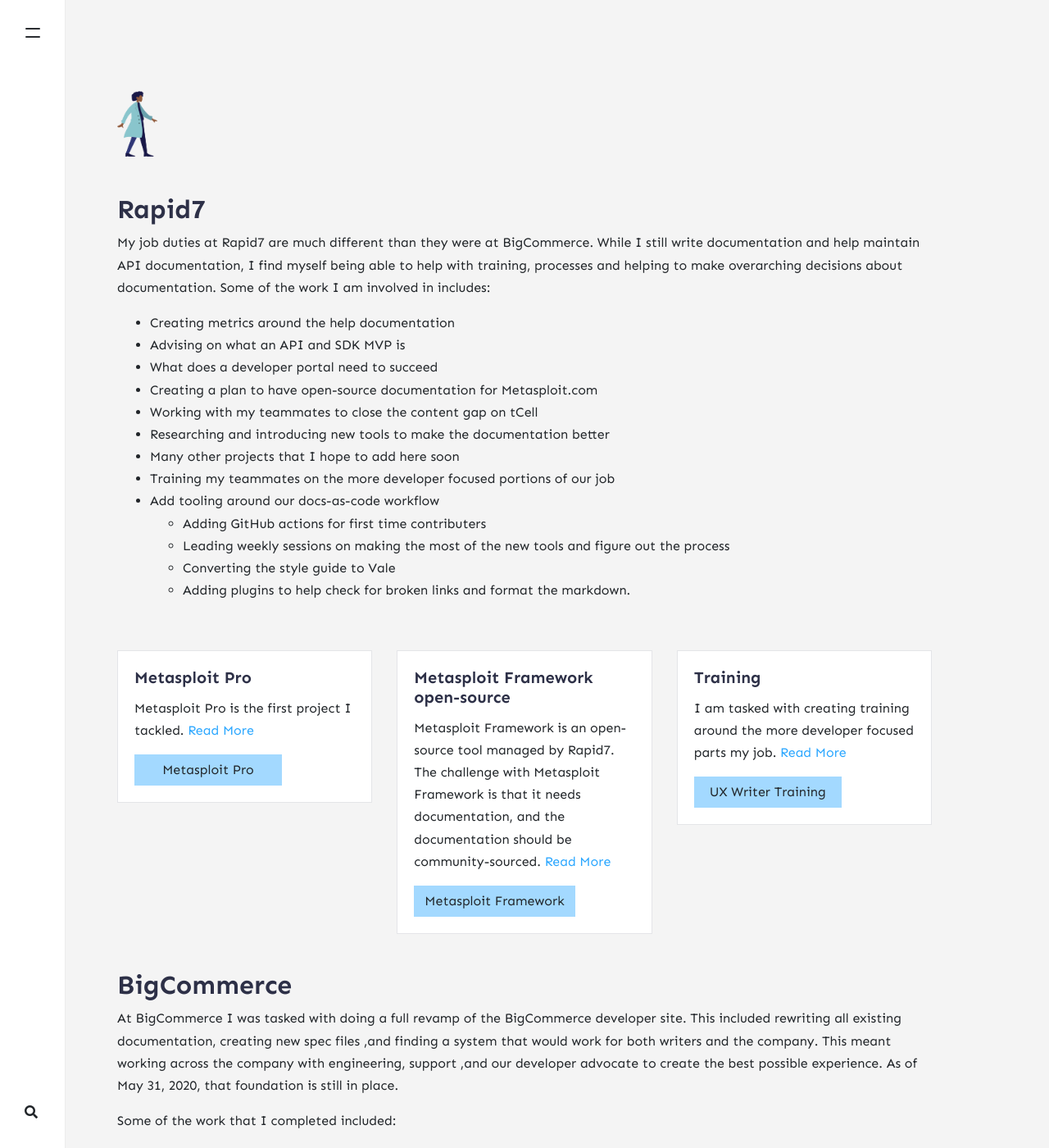
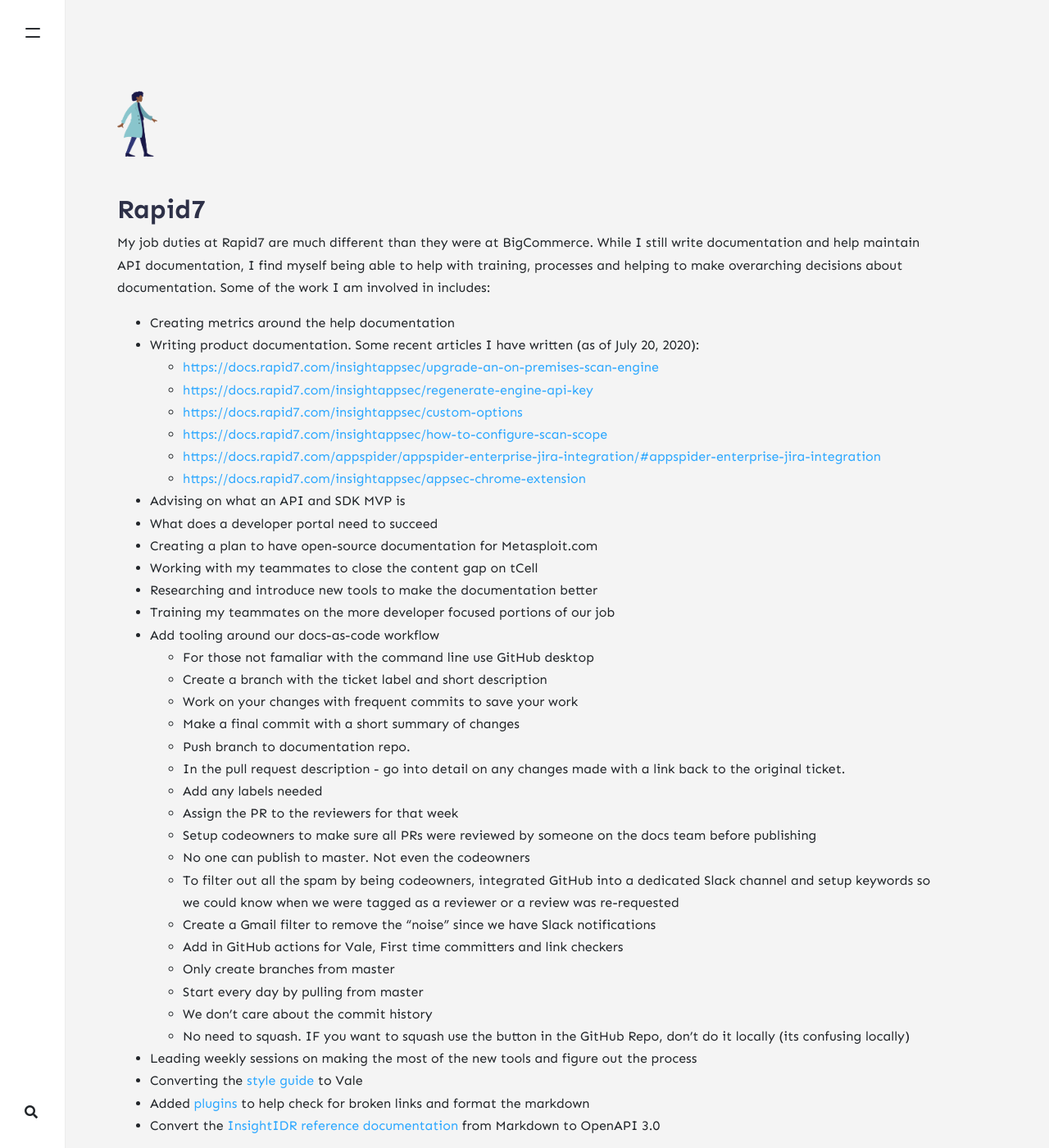
Before and after one commit to tjperry07/personal-site, a Jekyll site: the page built from _pages/portfolio.md, in a window 1280 px wide and 1400 px high. Shown: the whole window at 82% size. Built offline with Jekyll 4.4.1, drawn with Linux system fonts in a browser that asks for light colours; nearby versions of some CDN libraries; comment, search, counter and statistics services are not loaded.

Commit message:
added more to portfolio page

```diff
--- a/_layouts/default.html
+++ b/_layouts/default.html
@@ -124,7 +124,8 @@
             </div>
             <div class="col-md-4 col-sm-12 text-center text-lg-right">
             <a href="/contact" style="color:#2D3047">Get in touch <i class="fas fa-envelope"></i></a>&nbsp;
-<a href="https://www.linkedin.com/in/tatianajperry/" target="_blank" style="color:#2D3047"><i class="fab fa-linkedin-in"></i></a>
+<a href="https://www.linkedin.com/in/tatianajperry/" target="_blank" style="color:#2D3047"><i class="fab fa-linkedin-in"></i></a>&nbsp;
+<a href="https://github.com/tjperry07/" target="_blank" style="color:#2D3047"><i class="fab fa-github"></i></a>
             </div>
         </div>
     </div>
--- a/_pages/portfolio.md
+++ b/_pages/portfolio.md
@@ -5,92 +5,110 @@ permalink: "/portfolio"
 toc: true
 description: "Portfolio for Tatiana Perry"
 ---
-
-
 ## Rapid7
 
 My job duties at Rapid7 are much different than they were at BigCommerce. While I still write documentation and help maintain API documentation, I find myself being able to help with training, processes and helping to make overarching decisions about documentation. Some of the work I am involved in includes:
 
 * Creating metrics around the help documentation
+* Writing product documentation. Some recent articles I have written (as of July 20, 2020):
+  * <https://docs.rapid7.com/insightappsec/upgrade-an-on-premises-scan-engine>
+  * <https://docs.rapid7.com/insightappsec/regenerate-engine-api-key>
+  * <https://docs.rapid7.com/insightappsec/custom-options>
+  * <https://docs.rapid7.com/insightappsec/how-to-configure-scan-scope>
+  * <https://docs.rapid7.com/appspider/appspider-enterprise-jira-integration/#appspider-enterprise-jira-integration>
+  * <https://docs.rapid7.com/insightappsec/appsec-chrome-extension>
 * Advising on what an API and SDK MVP is
 * What does a developer portal need to succeed
 * Creating a plan to have open-source documentation for Metasploit.com
 * Working with my teammates to close the content gap on tCell
-* Researching and introducing new tools to make the documentation better
-* Many other projects that I hope to add here soon
+* Researching and introduce new tools to make the documentation better
 * Training my teammates on the more developer focused portions of our job
 * Add tooling around our docs-as-code workflow
-  * Adding GitHub actions for first time contributers
-  * Leading weekly sessions on making the most of the new tools and figure out the process
-  * Converting the style guide to Vale
-  * Adding plugins to help check for broken links and format the markdown.
+  * For those not famaliar with the command line use GitHub desktop
+  * Create a branch with the ticket label and short description
+  * Work on your changes with frequent commits to save your work
+  * Make a final commit with a short summary of changes
+  * Push branch to documentation repo.
+  * In the pull request description - go into detail on any changes made with a link back to the original ticket.
+  * Add any labels needed
+  * Assign the PR to the reviewers for that week
+  * Setup codeowners to make sure all PRs were reviewed by someone on the docs team before publishing
+  * No one can publish to master. Not even the codeowners
+  * To filter out all the spam by being codeowners, integrated GitHub into a dedicated Slack channel and setup keywords so we could know when we were tagged as a reviewer or a review was re-requested
+  * Create a Gmail filter to remove the "noise" since we have Slack notifications
+  * Add in GitHub actions for Vale, First time committers and link checkers
+  * Only create branches from master
+  * Start every day by pulling from master
+  * We don't care about the commit history
+  * No need to squash. IF you want to squash use the button in the GitHub Repo, don't do it locally (its confusing locally)
+* Leading weekly sessions on making the most of the new tools and figure out the process
+* Converting the [style guide](https://github.com/tjperry07/ux-writing-linter-r7-old) to Vale
+* Added [plugins](/current-writing-setup-june-2020) to help check for broken links and format the markdown
+* Convert the [InsightIDR reference documentation](https://docs.rapid7.com/insightidr/log-search-api/) from Markdown to OpenAPI 3.0
 
 <br>
 
-  <div class="row">
-    <div class="col-sm-4">
-      <div class="card">
-        <div class="card-body">
-          <h5 class="card-title">Metasploit Pro</h5>
-          <p class="card-text">Metasploit Pro is the first project I tackled.  <a data-toggle="collapse" href="#metasploitpro" role="button" aria-expanded="false" aria-controls="metasploitpro">
-              Read More
-            </a></p>
-          <p>
-          </p>
-          <div class="collapse" id="metasploitpro">
-            <p>
-              The documentation needed an audit for gaps and a new site Information Architecture.  I started by interviewing support, the engineering team that manages the product, and the previous writer. All of the information allowed me to create a plan to organize the site by a standard pen-testing workflow, along with user interface walkthroughs. I also organized the information by importance to the customer.
-            </p>
-          </div>
-          <a href="https://metasploit.help.rapid7.com/docs" class="btn btn-primary" target="_blank">Metasploit Pro</a>
-        </div>
-      </div>
-    </div> <!--Card one end-->
-      <div class="col-sm-4">
-        <div class="card">
-          <div class="card-body">
-            <h5 class="card-title">Metasploit Framework open-source</h5>
-            <p class="card-text">Metasploit Framework is an open-source tool managed by Rapid7. The challenge with Metasploit Framework is that it needs documentation, and the documentation should be community-sourced. <a data-toggle="collapse" href="#metasploitframework" role="button" aria-expanded="false" aria-controls="metasploitframework">
-                Read More
-              </a></p>
-            <p>
-            </p>
-            <div class="collapse" id="metasploitframework">
-              <p>
-                To help the community begin to self manage, I created a process around adding documentation to Metasploit Framework.
-                </p>
+<div class="row">
+	<div class="col-sm-4">
+		<div class="card">
+			<div class="card-body">
+				<h5 class="card-title">Metasploit Pro</h5>
+				<p class="card-text">Metasploit Pro is the first project I tackled. <a data-toggle="collapse" href="#metasploitpro" role="button" aria-expanded="false" aria-controls="metasploitpro">
+						Read More
+					</a></p>
+				<p>
+				</p>
+				<div class="collapse" id="metasploitpro">
+					<p>
+						The documentation needed an audit for gaps and a new site Information Architecture. I started by interviewing support, the engineering team that manages the product, and the previous writer. All of the information allowed me to create a plan to organize the site by a standard pen-testing workflow, along with user interface walkthroughs. I also organized the information by importance to the customer.
+					</p>
+				</div>
+				<a href="https://metasploit.help.rapid7.com/docs" class="btn btn-primary" target="_blank">Metasploit Pro</a>
+			</div>
+		</div>
+	</div>
+	<!--Card one end-->
+	<div class="col-sm-4">
+		<div class="card">
+			<div class="card-body">
+				<h5 class="card-title">Metasploit Framework open-source</h5>
+				<p class="card-text">Metasploit Framework is an open-source tool managed by Rapid7. The challenge with Metasploit Framework is that it needs documentation, and the documentation should be community-sourced. <a data-toggle="collapse" href="#metasploitframework" role="button" aria-expanded="false" aria-controls="metasploitframework">
+						Read More
+					</a></p>
+				<p>
+				</p>
+				<div class="collapse" id="metasploitframework">
+					<p>To help the community begin to self manage, I created a process around adding documentation to Metasploit Framework.</p>
 
-                <p>There is a project on the repository where anytime a new feature is added, a card must be added. The card will include information about the feature and what should be documented.
-                </p>
+					<p>There is a project on the repository where anytime a new feature is added, a card must be added. The card will include information about the feature and what should be documented.</p>
 
-                <p>
-                  I also wrote new contributing guidelines. They include a style guide, content examples, and tooling around the process. To help the community write documentation without me standing over them, I used a Vale <a href="https://github.com/errata-ai/vale" target="_blank">https://github.com/errata-ai/vale</a>, to convert the style into .yml files they can check the writing. I also recommend they install Markdown lint, <a href="https://github.com/DavidAnson/markdownlin" target="_blank">https://github.com/DavidAnson/markdownlint</a>, which verifies that the markdown is written in a consistent style.
-                </p>
-            </div>
-            <a href="https://github.com/rapid7/metasploit-framework" class="btn btn-primary" target="_blank">Metasploit Framework</a>
-          </div>
-        </div>
-      </div>
-      <!--Card two end-->
-      <div class="col-sm-4">
-        <div class="card">
-          <div class="card-body">
-            <h5 class="card-title">Training</h5>
-            <p class="card-text">I am tasked with creating training around the more developer focused parts my job. <a data-toggle="collapse" href="#developertraining" role="button" aria-expanded="false" aria-controls="developertraining">
-                Read More
-              </a></p>
-            <p>
-            </p>
-            <div class="collapse" id="developertraining">
-              <p>The first significant piece of training was a crash course around documenting APIs.The team needed to get up to speed and quickly. I used Stoplight <a href="https://stoplight.io/" target="_blank">https://stoplight.io/</a>as the basis for the course because it provides a simple user interface you can use to compare to the Swagger.</p>
-              <p> The class is built using Hugo and Netlify. <a href="https://github.com/tperry-r7/ux-writing-training" target="_blank">https://github.com/tperry-r7/ux-writing-training</a> </p>
-            </div>
-            <a href="https://ux-writing-r7.netlify.app/" class="btn btn-primary" target="_blank">UX Writer Training</a>
-          </div>
-        </div>
-      </div>
-      <!--Card three-->
-    </div>
+					<p>
+						I also wrote <a href="https://github.com/tperry-r7/metasploit-framework/pull/4">new contributing guidelines</a>. They include a style guide, content examples, and tooling around the process. To help the community write documentation without me standing over them, I used a Vale <a href="https://github.com/errata-ai/vale" target="_blank">https://github.com/errata-ai/vale</a>, to convert the style into .yml files they can check the writing. I also recommend they install Markdown lint, <a href="https://github.com/DavidAnson/markdownlin" target="_blank">https://github.com/DavidAnson/markdownlint</a>, which verifies that the markdown is written in a consistent style.
+</p>
+				</div>
+				<a href="https://github.com/rapid7/metasploit-framework" class="btn btn-primary" target="_blank">Metasploit Framework</a>
+			</div>
+		</div>
+	</div>
+	<!--Card two end-->
+	<div class="col-sm-4">
+		<div class="card">
+			<div class="card-body">
+				<h5 class="card-title">Training</h5>
+				<p class="card-text">I am tasked with creating training around the more developer focused parts my job. <a data-toggle="collapse" href="#developertraining" role="button" aria-expanded="false" aria-controls="developertraining">
+						Read More
+					</a></p>
+				<p>
+				</p>
+				<div class="collapse" id="developertraining">
+					<p>The first significant piece of training was a crash course around documenting APIs.The team needed to get up to speed and quickly. I used Stoplight <a href="https://stoplight.io/" target="_blank">https://stoplight.io/</a>as the basis for the course because it provides a simple user interface you can use to compare to the Swagger.</p>
+					<p> The class is built using Hugo and Netlify. <a href="https://github.com/tjperry07/ux-writing-training" target="_blank">https://github.com/tjperry07/ux-writing-training</a> </p>
+				</div>
+				<a href="https://ux-writing-r7.netlify.app/" class="btn btn-primary" target="_blank">UX Writer Training</a>
+			</div>
+		</div>
+	</div> <!--Card three-->
+</div>
 
 <br>
 
@@ -111,63 +129,64 @@ Some of the work that I completed included:
 
 I have included several writing samples and specification files.
 
-  <div class="row">
-    <div class="col-sm-4">
-      <div class="card">
-        <div class="card-body">
-          <h5 class="card-title">Widgets writing sample</h5>
-          <p class="card-text">A new feature was released that required an overview article, tutorial, code samples and a new API to be documented. <a data-toggle="collapse" href="#collapsewidgetwriting" role="button" aria-expanded="false" aria-controls="collapsewidgetwriting">
-              Read More
-            </a></p>
-          <p>
-          </p>
-          <div class="collapse" id="collapsewidgetwriting">
-            <p>
-              BigCommerce released a new feature that would allow developers to make reuseable “blocks.”
-              Customers could then add text or images to the “blocks,” making the stores easily customizable.
-              The release required a lot of documentation to work in step with each other and strong collaboration with the project manager and engineering. The documentation included an API that needed to be checked for accuracy, a tutorial, code samples, and a full overview to explain the unfamiliar terms introduced.
-            </p>
-          </div>
-          <a href="https://github.com/tjperry07/personal-site/tree/master/_portfolio_files/bigcommerce/widgets" class="btn btn-primary" target="_blank">Widget writing samples - GitHub</a>
-        </div>
-      </div>
-    </div> <!--Card one end-->
-      <div class="col-sm-4">
-        <div class="card">
-          <div class="card-body">
-            <h5 class="card-title">Specification files</h5>
-            <p class="card-text">One of my first tasks, when I started, was to update the specification files. <a data-toggle="collapse" href="#collapsespecfiles" role="button" aria-expanded="false" aria-controls="collapsespecfiles">
-                Read More
-              </a></p>
-            <p>
-            </p>
-            <div class="collapse" id="collapsespecfiles">
-              <p>
-                My tasks included creating a style guide, adding samples, and making sure the information was accurate. I also found many APIs that were not documented and needed to be made public. I used a Stoplight to create the files and make the maintenance much easier for my self and others who wanted to edit the files. They were not built from code, so they needed to be handwritten. I created a style guide, worked with the engineering team, and created a system, so the specification files were kept up to date. The biggest project I completed was the Catalog.yml file. It required months of work and collaboration to make sure all the information was correctly documented. I created close to 15 spec files. I have linked to a few that set the tone for the API style guide.</p>
-            </div>
-            <a href="https://github.com/tjperry07/personal-site/tree/master/_portfolio_files/bigcommerce/spec_files" class="btn btn-primary" target="_blank">Spec files - GitHub</a>
-          </div>
-        </div>
-      </div>
-      <!--Card two end-->
-      <div class="col-sm-4">
-        <div class="card">
-          <div class="card-body">
-            <h5 class="card-title">Other writing samples</h5>
-            <p class="card-text">These writing samples are a mixture of reference materials, tutorials, postman collections and concept articles. <a data-toggle="collapse" href="#collapseothersamples" role="button" aria-expanded="false" aria-controls="collapseothersamples">
-                Read More
-              </a></p>
-            <p>
-            </p>
-            <div class="collapse" id="collapseothersamples">
-              <p><strong>Developers Guide to Headless Commerce</strong> - This is a mixture of marketing and developer documentation. It is meant to inform and get the developers excited about headless commerce.
-                The guide also includes several Postman collections meant to guide the user through a standard workflow. </p>
-              <p><strong>Webhooks</strong> - Webhooks used to have a lot of confusion around them, and they were not well documented. I add some information on which events are available and created a quick tutorial based on an app our Developer Advocate had written. </p>
-              <p><strong>Working with Storefront APIs</strong> - I noticed a gap in the content around how the Storefront APIs. Developers needed to know what they were and how to use them. This article is one of the earliest I wrote, and it's always a treat for me to compare this to the Widgets documentation that I wrote much later. I can see how far I have come. </p>
-            </div>
-            <a href="https://github.com/tjperry07/personal-site/tree/master/_portfolio_files/bigcommerce/other" class="btn btn-primary" target="_blank">GitHub</a>
-          </div>
-        </div>
-      </div>
-      <!--Card three-->
-    </div>
+<div class="row">
+	<div class="col-sm-4">
+		<div class="card">
+			<div class="card-body">
+				<h5 class="card-title">Widgets writing sample</h5>
+				<p class="card-text">A new feature was released that required an overview article, tutorial, code samples and a new API to be documented. <a data-toggle="collapse" href="#collapsewidgetwriting" role="button" aria-expanded="false" aria-controls="collapsewidgetwriting">
+						Read More
+					</a></p>
+				<p>
+				</p>
+				<div class="collapse" id="collapsewidgetwriting">
+					<p>
+						BigCommerce released a new feature that would allow developers to make reuseable “blocks.”
+						Customers could then add text or images to the “blocks,” making the stores easily customizable.
+						The release required a lot of documentation to work in step with each other and strong collaboration with the project manager and engineering. The documentation included an API that needed to be checked for accuracy, a tutorial, code samples, and a full overview to explain the unfamiliar terms introduced.
+					</p>
+				</div>
+				<a href="https://github.com/tjperry07/personal-site/tree/master/_portfolio_files/bigcommerce/widgets" class="btn btn-primary" target="_blank">Widget writing samples - GitHub</a>
+			</div>
+		</div>
+	</div>
+	<!--Card one end-->
+	<div class="col-sm-4">
+		<div class="card">
+			<div class="card-body">
+				<h5 class="card-title">Specification files</h5>
+				<p class="card-text">One of my first tasks, when I started, was to update the specification files. <a data-toggle="collapse" href="#collapsespecfiles" role="button" aria-expanded="false" aria-controls="collapsespecfiles">
+						Read More
+					</a></p>
+				<p>
+				</p>
+				<div class="collapse" id="collapsespecfiles">
+					<p>
+						My tasks included creating a style guide, adding samples, and making sure the information was accurate. I also found many APIs that were not documented and needed to be made public. I used a Stoplight to create the files and make the maintenance much easier for my self and others who wanted to edit the files. They were not built from code, so they needed to be handwritten. I created a style guide, worked with the engineering team, and created a system, so the specification files were kept up to date. The biggest project I completed was the Catalog.yml file. It required months of work and collaboration to make sure all the information was correctly documented. I created close to 15 spec files. I have linked to a few that set the tone for the API style guide.</p>
+				</div>
+				<a href="https://github.com/tjperry07/personal-site/tree/master/_portfolio_files/bigcommerce/spec_files" class="btn btn-primary" target="_blank">Spec files - GitHub</a>
+			</div>
+		</div>
+	</div>
+	<!--Card two end-->
+	<div class="col-sm-4">
+		<div class="card">
+			<div class="card-body">
+				<h5 class="card-title">Other writing samples</h5>
+				<p class="card-text">These writing samples are a mixture of reference materials, tutorials, postman collections and concept articles. <a data-toggle="clapse" href="#collapseothersamples" role="button" aria-expanded="false" aria-controls="collapseothersamples">
+						Read More
+					</a></p>
+				<p>
+				</p>
+				<div class="collapse" id="collapseothersamples">
+					<p><strong>Developers Guide to Headless Commerce</strong> - This is a mixture of marketing and developer documentation. It is meant to inform and get the developers excited about headless commerce.
+						The guide also includes several Postman collections meant to guide the user through a standard workflow. </p>
+					<p><strong>Webhooks</strong> - Webhooks used to have a lot of confusion around them, and they were not well documented. I add some information on which events are available and created a quick tutorial based on an app our Developer Advocate had written. </p>
+					<p><strong>Working with Storefront APIs</strong> - I noticed a gap in the content around how the Storefront APIs. Developers needed to know what they were and how to use them. This article is one of the earliest I wrote, and it's always a treat for me to compare this to the Widgets documentation that I wrote much later. I can see how far I have come. </p>
+				</div>
+				<a href="https://github.com/tjperry07/personal-site/tree/master/_portfolio_files/bigcommerce/other" class="btn btn-primary" target="_blank">GitHub</a>
+			</div>
+		</div>
+	</div>
+	<!--Card three-->
+</div>
```
Also changed, not shown: _posts/2020-07-01-divio-recommended-reading.md (line endings or trailing spaces).
